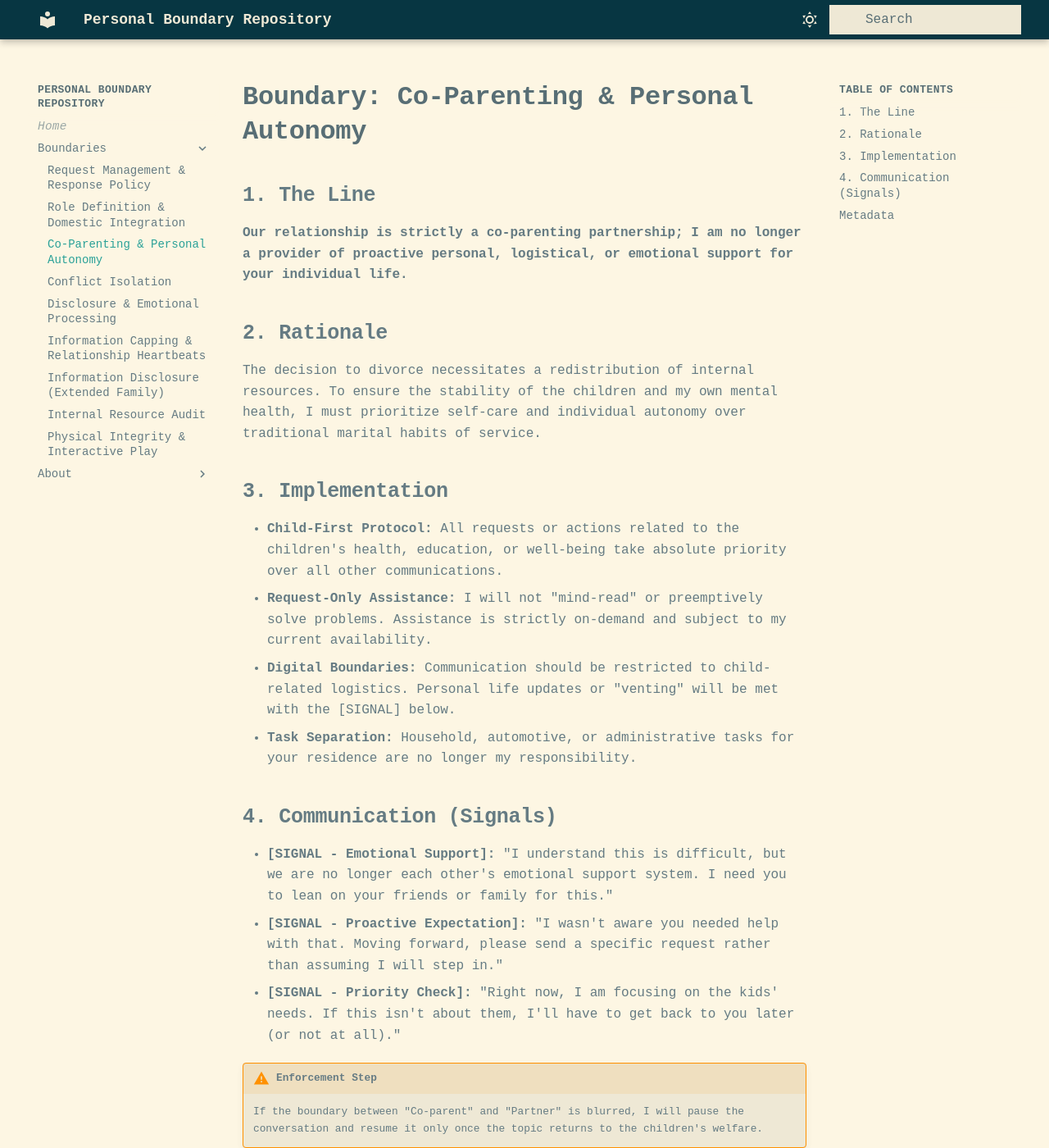
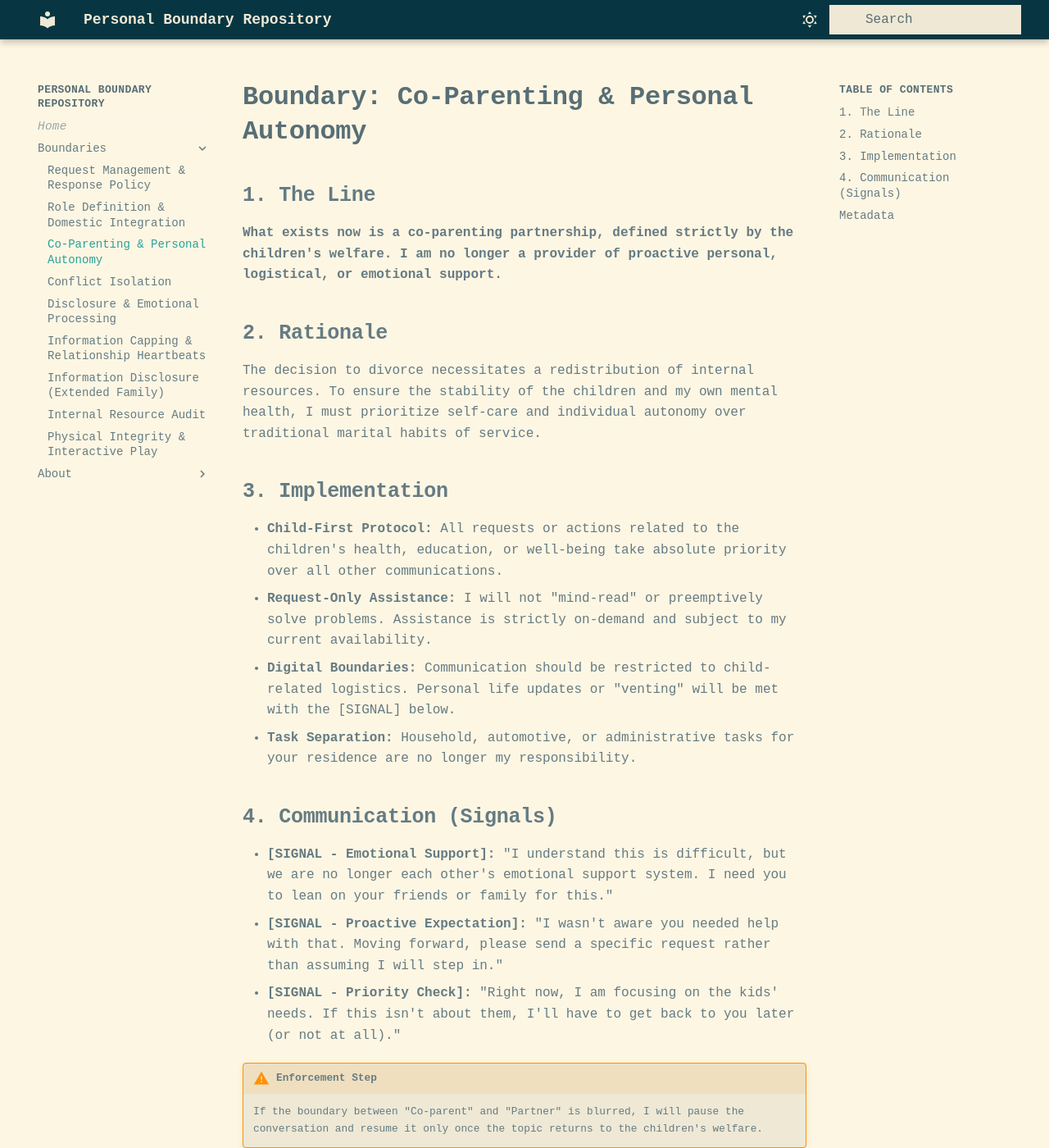
Before and after one commit to pcop00/personal-boundaries, an MkDocs documentation site: the page built from docs/co-parenting-and-personal-autonomy.md, in a window 1280 px wide and 1400 px high. Shown: the whole window at 82% size. Built offline with MkDocs 1.6.1 and Material for MkDocs 9.7.7, drawn with Linux system fonts in a browser that asks for light colours; some of the changed text lies outside the part shown.

Commit message:
Revise co-parenting boundary tone and audience label
- The Line: replace "Our relationship" with "What exists now" to drop
  the possessive framing
- Metadata: replace "Ex-Wife" with audience: Co-Parent

Co-Authored-By: Claude Sonnet 4.6 <noreply@anthropic.com>

```diff
--- a/docs/co-parenting-and-personal-autonomy.md
+++ b/docs/co-parenting-and-personal-autonomy.md
@@ -2,7 +2,7 @@
 
 ## 1. The Line
 
-**Our relationship is strictly a co-parenting partnership; I am no longer a provider of proactive personal, logistical, or emotional support for your individual life.**
+**What exists now is a co-parenting partnership, defined strictly by the children's welfare. I am no longer a provider of proactive personal, logistical, or emotional support.**
 
 ## 2. Rationale
 
```
Also changed, not shown: other parts of docs/co-parenting-and-personal-autonomy.md (+1 -0 lines).
